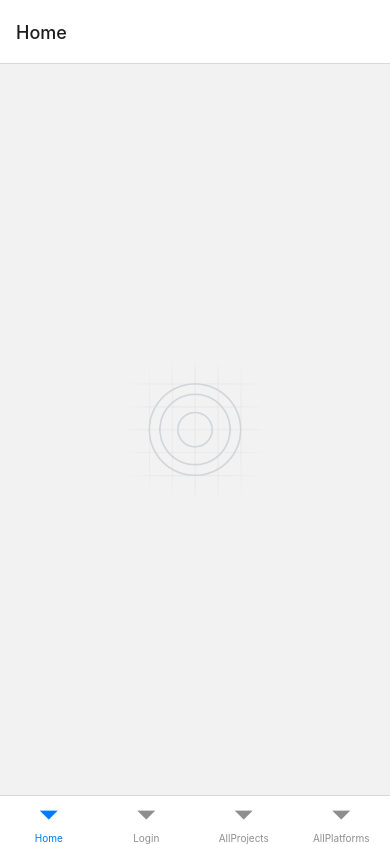
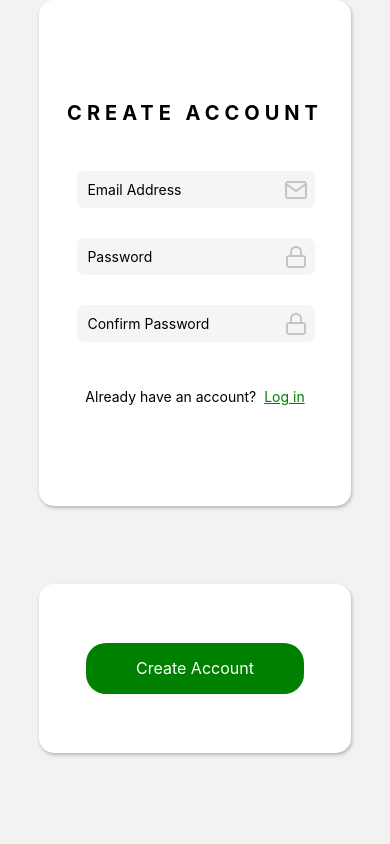
Before and after one commit to DevGardenTeam/DevGarden, a React Native app in the folder Sources/: screen /Register in a window 390 px wide. Built offline with nearby package versions, Linux system fonts and the light colour scheme.

Commit message:
Register_view terminé + amelioration des squares

```diff
--- a/Sources/components/text_input_component.tsx
+++ b/Sources/components/text_input_component.tsx
@@ -10,7 +10,7 @@ type TextInputProps  = {
     password?: boolean
 }
 
-const TextInputComponent: React.FC<TextInputProps > = ({ placeholder, width=ISLANDSCAPE ? '40%' : '70%', onChangeText, value, iconSource, password = false  }) => {
+const TextInputComponent: React.FC<TextInputProps > = ({ placeholder, width='85%', onChangeText, value, iconSource, password = false  }) => {
     return (
         <View style={[styles.container, { width: width }]}>
             <TextInput
@@ -30,7 +30,6 @@ const TextInputComponent: React.FC<TextInputProps > = ({ placeholder, width=ISLA
 
 const WIDTH = Dimensions.get('window').width;
 const HEIGHT = Dimensions.get('window').height;
-const ISLANDSCAPE = WIDTH > HEIGHT;
 
 const styles = StyleSheet.create({
     container: {
--- a/Sources/navigation/Navigation.tsx
+++ b/Sources/navigation/Navigation.tsx
@@ -3,6 +3,7 @@ import { createBottomTabNavigator } from '@react-navigation/bottom-tabs';
 import {NavigationContainer} from "@react-navigation/native";
 import HomeScreen from '../views/HomeScreen';
 import LoginScreen from '../views/LoginScreen';
+import RegisterView from '../views/register_view';
 import AllProjectsNeutralView from '../views/all_projects_neutral_view';
 import AllPlatformsNeutralView from '../views/all_plaforms_neutral_view';
 
@@ -31,6 +32,12 @@ export default function Navigation() {
                                                 title: 'AllPlatforms',
                                                 headerShown: false
                                            }}/>
+                                           <BottomTabNavigator.Screen name="Register"  component={RegisterView}
+                                           options={{
+                                                title: 'Register',
+                                                tabBarStyle : {display : "none"},
+                                                headerShown: false
+                                           }}/>
             </BottomTabNavigator.Navigator>
         </NavigationContainer>
     )
--- a/Sources/package.json
+++ b/Sources/package.json
@@ -16,6 +16,7 @@
     "@react-navigation/bottom-tabs": "^6.5.9",
     "@react-navigation/native": "^6.1.8",
     "@types/react": "~18.2.14",
+    "axios": "^1.6.5",
     "expo": "^49.0.21",
     "expo-localization": "~14.3.0",
     "expo-status-bar": "~1.6.0",
--- /dev/null
+++ b/Sources/views/register_view.tsx
@@ -0,0 +1,133 @@
+import React, { useState } from 'react';
+import { View, Image, StyleSheet, SafeAreaView, StatusBar, Text, TouchableOpacity } from 'react-native';
+import TextInputComponent from '../components/text_input_component';
+
+const RegisterView: React.FC = () => {
+  const [email, setEmail] = useState('');
+  const [password, setPassword] = useState('');
+
+  return (
+    <SafeAreaView style={styles.safeArea}>
+          <View style={styles.square1}>
+
+            <Text style={styles.title}>Create account</Text>
+            <TextInputComponent
+                placeholder="Email Address"
+                value={email}
+                onChangeText={(text) => setEmail(text)}
+                iconSource={require('../assets/IconMail.png')}
+            />
+            <TextInputComponent
+                placeholder="Password"
+                value={password}
+                onChangeText={(text) => setPassword(text)}
+                password = {true}
+                iconSource={require('../assets/IconLock.png')}
+            />
+            <TextInputComponent
+                placeholder="Confirm Password"
+                value={password}
+                onChangeText={(text) => setPassword(text)}
+                password = {true}
+                iconSource={require('../assets/IconLock.png')}
+            />
+            <View style={styles.alreadyAccount}>
+                <Text>Already have an account?  </Text>
+                <TouchableOpacity>
+                    <Text style={styles.loginText}>Log in</Text>
+                </TouchableOpacity>
+            </View>
+
+        </View>
+
+        <View style={styles.square2}>
+            <TouchableOpacity style={styles.button}>
+            <Text style={styles.buttonText}>Create Account</Text>
+            </TouchableOpacity>
+        </View>
+
+    </SafeAreaView>
+  );
+};
+
+
+const styles = StyleSheet.create({
+  title: {
+    fontSize: 20,
+    textTransform: 'uppercase',
+    fontWeight: '700',
+    letterSpacing: 5,
+    marginBottom: '10%',
+  },
+
+  safeArea: {
+    flex: 1,
+    paddingTop: StatusBar.currentHeight * 1.5,
+    alignItems: 'center',
+  },
+
+  square1: {
+    width: '80%',
+    height: '60%',
+    backgroundColor: 'white',
+    borderRadius: 15,
+    elevation: 5,
+    shadowColor: 'black',
+    shadowOffset: {
+      width: 1,
+      height: 2,
+    },
+    shadowOpacity: 0.25,
+    shadowRadius: 3.84,
+    left: 0,
+    right: 0,
+    alignItems: 'center',
+    justifyContent: 'center',
+  },
+
+  square2: {
+    width: '80%',
+    height: '20%',
+    backgroundColor: 'white',
+    borderRadius: 15,
+    elevation: 5,
+    shadowColor: 'black',
+    shadowOffset: {
+      width: 1,
+      height: 2,
+    },
+    shadowOpacity: 0.25,
+    shadowRadius: 3.84,
+    marginTop: '20%',
+    justifyContent: 'center',
+    alignItems: 'center',
+  },
+
+    alreadyAccount: {
+        flexDirection: 'row',
+        marginTop: '10%',
+    },
+
+  button: {
+    borderBottomWidth: 1,
+    borderBottomColor: 'green',
+    backgroundColor: 'green',
+    borderRadius: 20,
+    alignItems: 'center',
+    justifyContent: 'center',
+    width: '70%',
+    height: '30%',
+  },
+
+  buttonText: {
+    color: 'white',
+    fontSize: 16,
+  },
+  loginText: {
+    color: 'green',
+    textDecorationLine: 'underline',
+  },
+
+});
+
+export default RegisterView;
```
Also changed, not shown: 1 other file (tests, documents, lock files or other folders).
